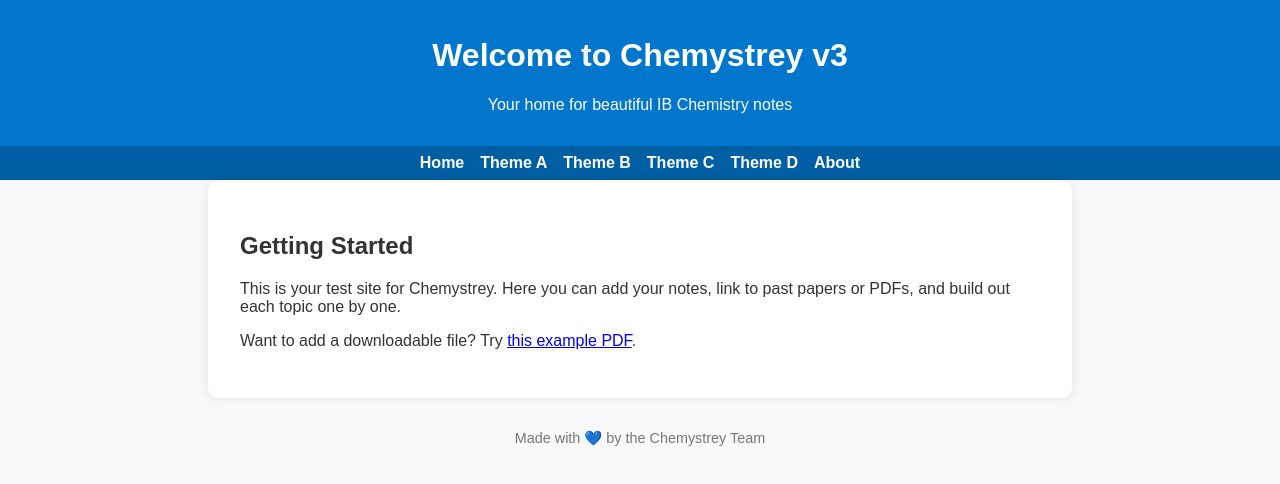
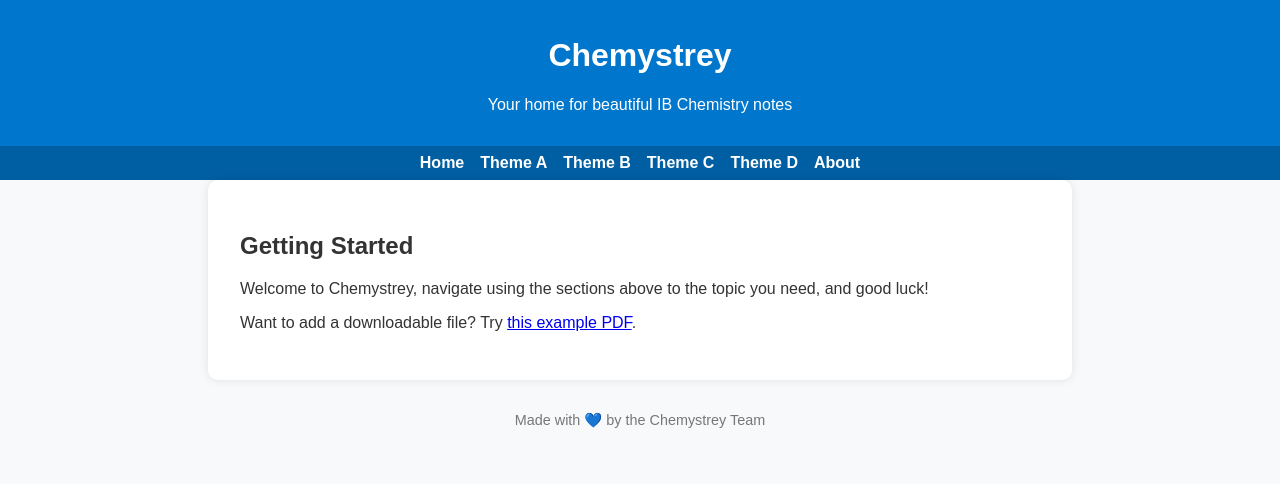
Before and after one commit to AgressivePancake/chemystrey-test-site, a plain HTML site: page index.html in a window 1280 px wide. Drawn offline with Linux system fonts and the light colour scheme.

Commit message:
Some changes

```diff
--- a/index.html
+++ b/index.html
@@ -57,7 +57,7 @@
 </head>
 <body>
   <header>
-    <h1>Welcome to Chemystrey v3</h1>
+    <h1>Chemystrey</h1>
     <p>Your home for beautiful IB Chemistry notes</p>
   </header>
 
@@ -72,7 +72,7 @@
 
   <main>
     <h2>Getting Started</h2>
-    <p>This is your test site for Chemystrey. Here you can add your notes, link to past papers or PDFs, and build out each topic one by one.</p>
+    <p>Welcome to Chemystrey, navigate using the sections above to the topic you need, and good luck!</p>
     <p>Want to add a downloadable file? Try <a href="sample.pdf" download>this example PDF</a>.</p>
   </main>
 
```
